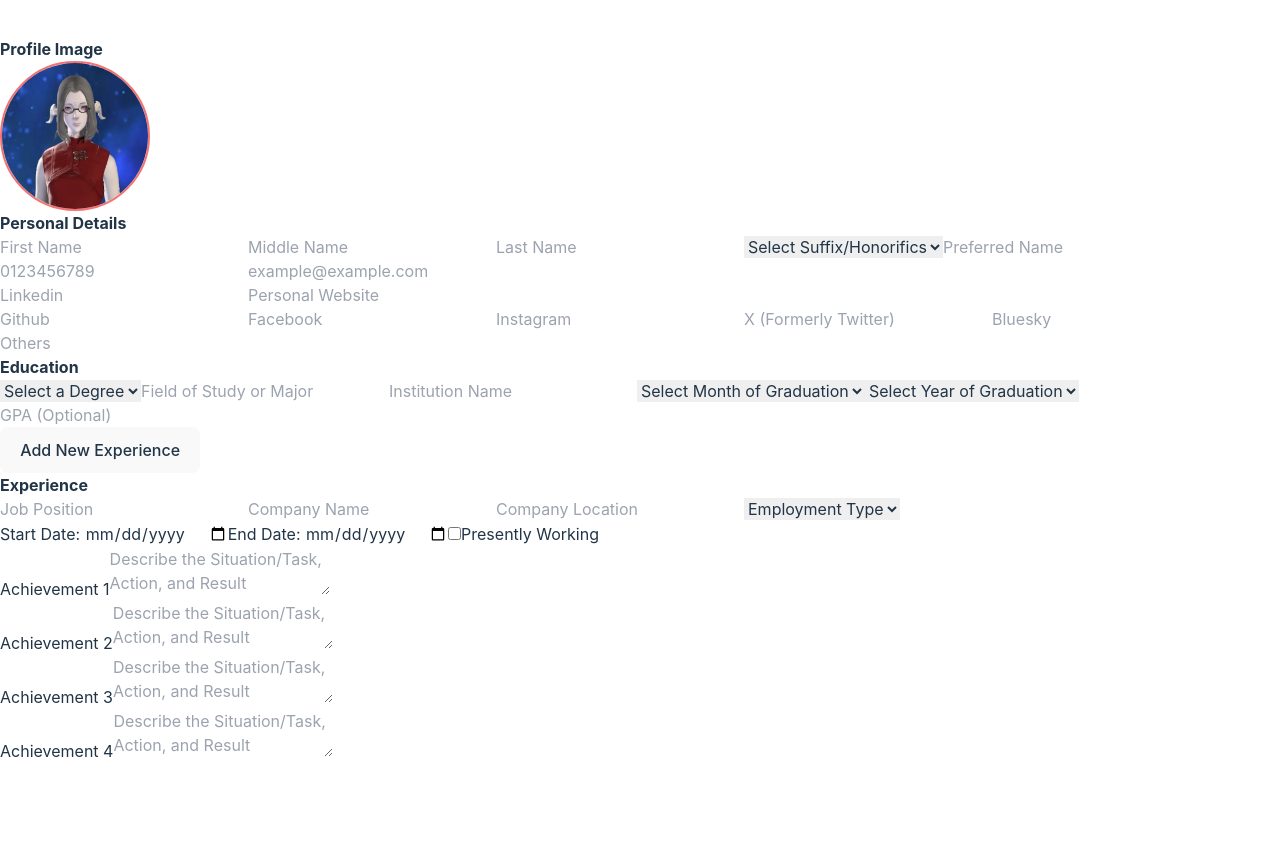
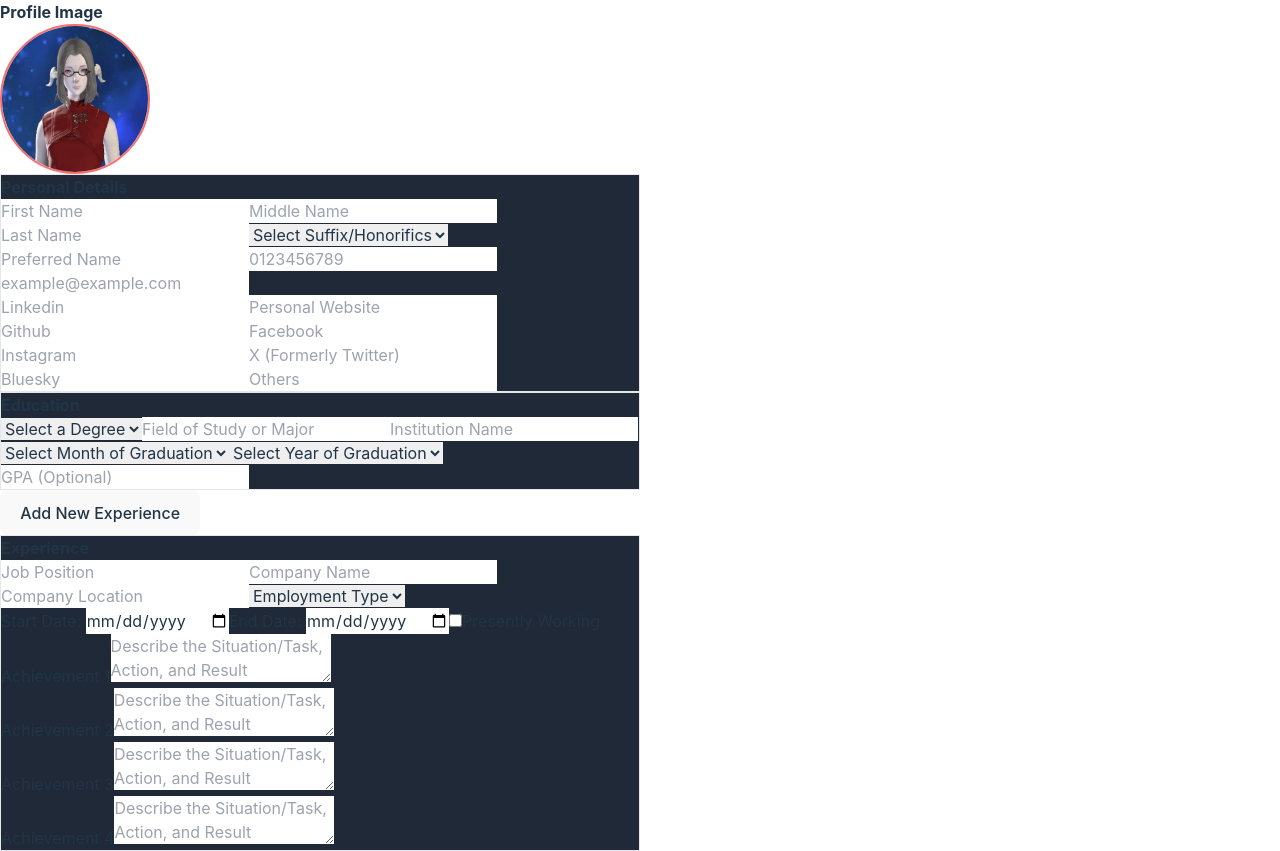
Before and after one commit to leo-jng/cv_application, a React (Vite) app: page / in a window 1280 px wide. Before the commit the page ends 800 px from the top, so only its background shows below. Built offline with nearby package versions, Linux system fonts and the light colour scheme.

Commit message:
Added basic component styling

```diff
--- a/src/Components/Education.jsx
+++ b/src/Components/Education.jsx
@@ -31,7 +31,7 @@ export default function Education({ setEducationInfo }) { //o1 is just education
 
   return (
     <>
-      <section>
+      <section className="bg-gray-800 border w-1/2">
         <div className="font-bold">Education</div>
         <div className="relative">
           {/* Degree, Major, Institution Name */}
--- a/src/Components/Experience.jsx
+++ b/src/Components/Experience.jsx
@@ -27,7 +27,8 @@ export default function Experience({ ExpKey, setExperienceInfoList}) {
 
   return (
     <>
-      <form>
+    <section className="bg-gray-800 border w-1/2">
+      <form >
         <div className="font-bold">Experience</div>
         <fieldset id="experience">
           {/* <legend for="experience"> Experience</legend> */}
@@ -137,6 +138,7 @@ export default function Experience({ ExpKey, setExperienceInfoList}) {
           /> */}
         </fieldset>
       </form>
+      </section>
     </>
   );
 }
--- a/src/Components/PersonalDetails.jsx
+++ b/src/Components/PersonalDetails.jsx
@@ -20,7 +20,7 @@ export default function PersonalDetails({ setPersonalInfo }) {
   return (
     <>
       {/* Player Profile Section */}
-      <section>
+      <section className="bg-gray-800 border w-1/2">
         <div className="font-bold">Personal Details</div>
         <div className="relative">
           {/* First Name, Middle Name (Optional), Last Name, Suffix/Honorfics (Optional) */}
```
